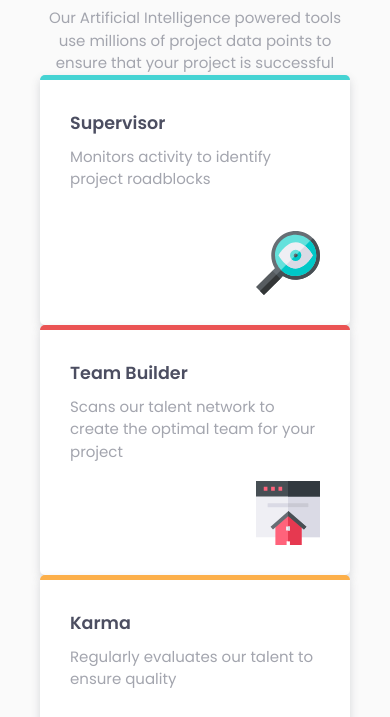
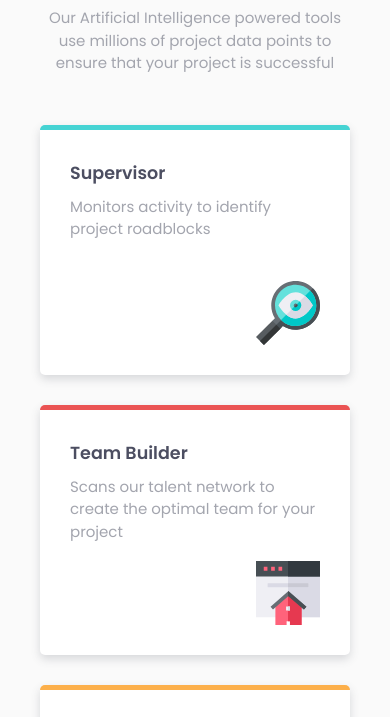
Before and after one commit to leon-bw/Four-Card-Feature, a plain HTML site: page index.html in a window 390 px wide. Shown: the part 115-832 px from the top of the page. Drawn offline with Linux system fonts and the light colour scheme.

Commit message:
Update style.css
Added changes to main to reflect changes in HTML

```diff
--- a/css/style.css
+++ b/css/style.css
@@ -64,7 +64,7 @@ p {
 }
 
 /* ------ Main ------ */
-.main {
+main {
     display: grid;
     grid-gap: 30px;
     grid-template-columns: repeat(3, 1fr);
@@ -128,7 +128,7 @@ p {
         font-size: 24px;
     }
 
-    .main {
+    main {
         grid-template-columns: 1fr;
     }
 
@@ -155,7 +155,7 @@ p {
         font-size: 28px;
     }
 
-    .main {
+    main {
         grid-template-columns: repeat(2, 1fr);
     }
 
```
